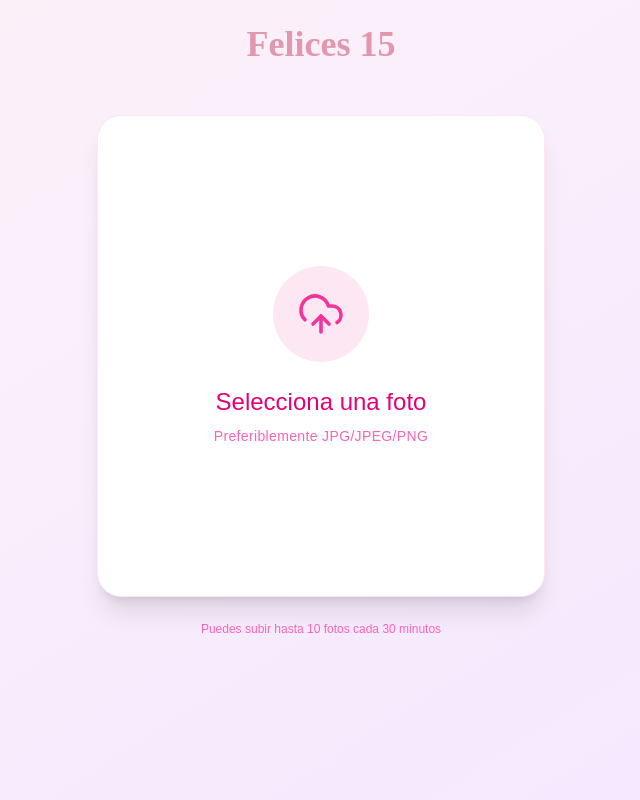
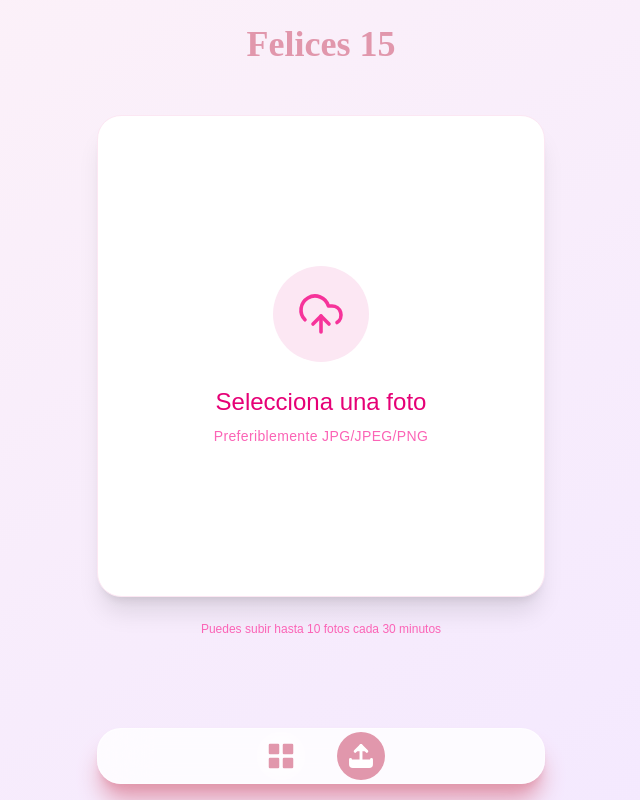
Before and after one commit to gatoJijen/quince, a Next.js app: page /pages/upload in a window 1280 px wide. Shown: the whole page, without its empty margins (319-959 px from the left). Built offline with nearby package versions, Linux system fonts and the light colour scheme; a web font is replaced by a local one.

Commit message:
testVisualDownbar2

```diff
--- a/src/app/pages/upload/page.tsx
+++ b/src/app/pages/upload/page.tsx
@@ -68,7 +68,7 @@ export default function Home() {
           Puedes subir hasta 10 fotos cada 30 minutos
         </p>
       </div>
-      <Downbar showUsers={true} showWindow={false}/>
+      <Downbar visible={true} showUsers={true} showWindow={false}/>
     </div>
   )
 }
```
